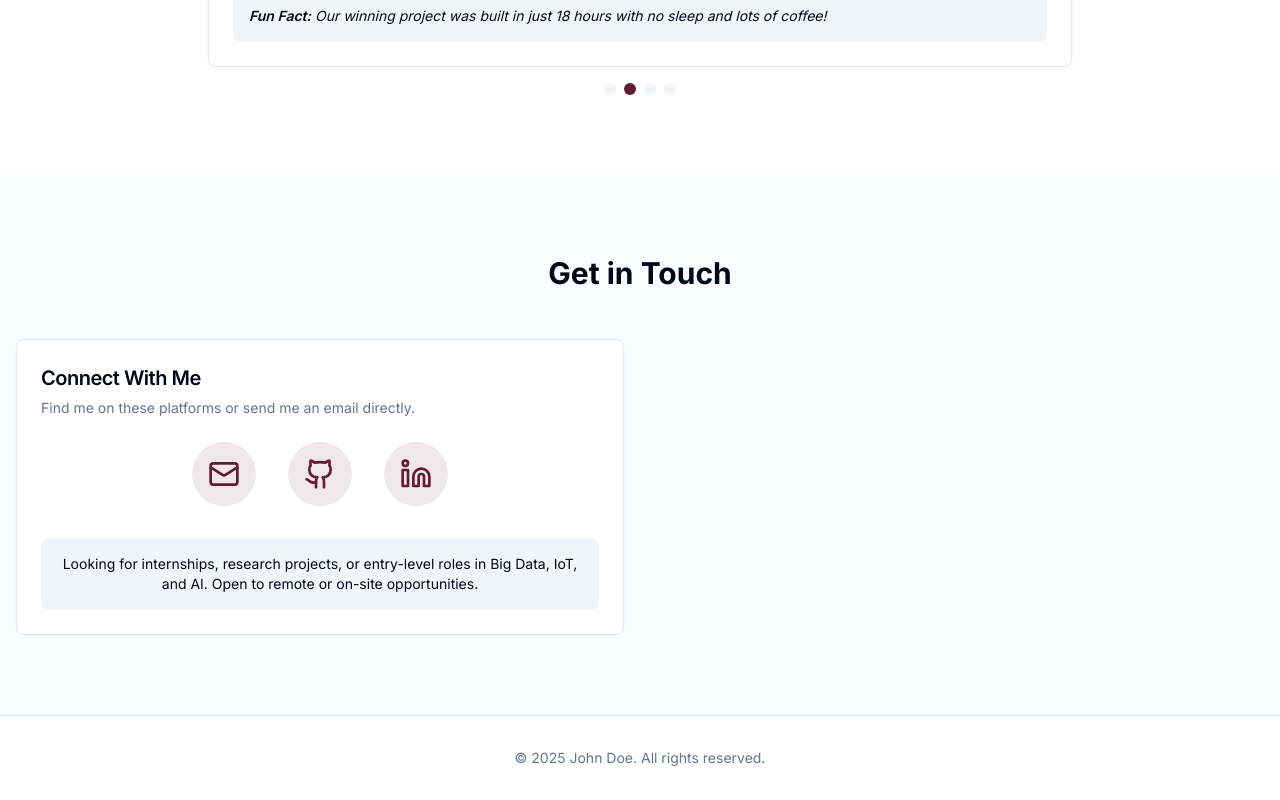
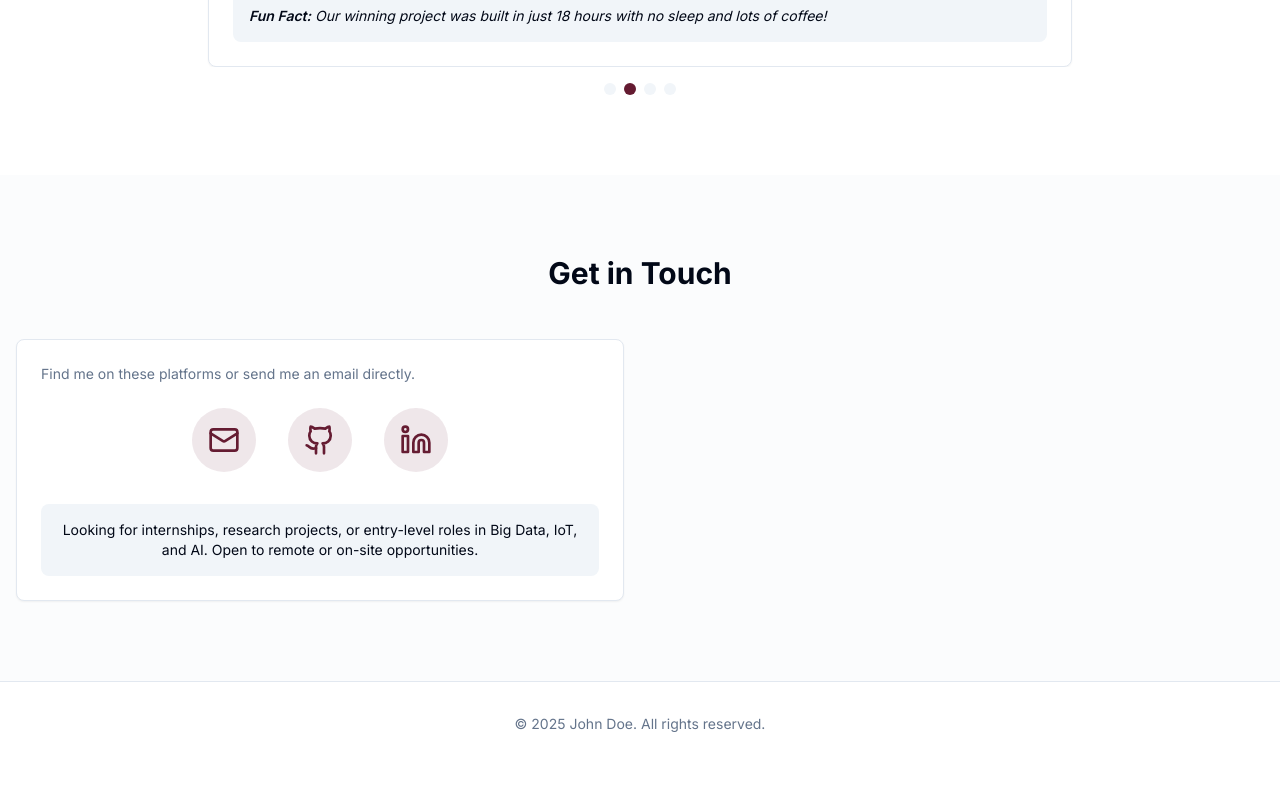
Before and after one commit to ChoraichiFadwa/portfolio-website, a Next.js app: page / in a window 1280 px wide. Shown: the part 5395-6195 px from the top of the page. After the commit the page ends 6161 px from the top, so only its background shows below. Built offline with nearby package versions, Linux system fonts and the light colour scheme.

Commit message:
Update contact-section.tsx

```diff
--- a/components/contact-section.tsx
+++ b/components/contact-section.tsx
@@ -155,7 +155,7 @@ export default function ContactSection() {
       >
         <Card className="h-full">
           <CardHeader className="p-4 sm:p-6">
-            <CardTitle className="text-lg sm:text-xl">Connect With Me</CardTitle>
+{/*             <CardTitle className="text-lg sm:text-xl">Connect With Me</CardTitle> */}
             <CardDescription>Find me on these platforms or send me an email directly.</CardDescription>
           </CardHeader>
           <CardContent className="p-4 sm:p-6 pt-0 sm:pt-0">
```
